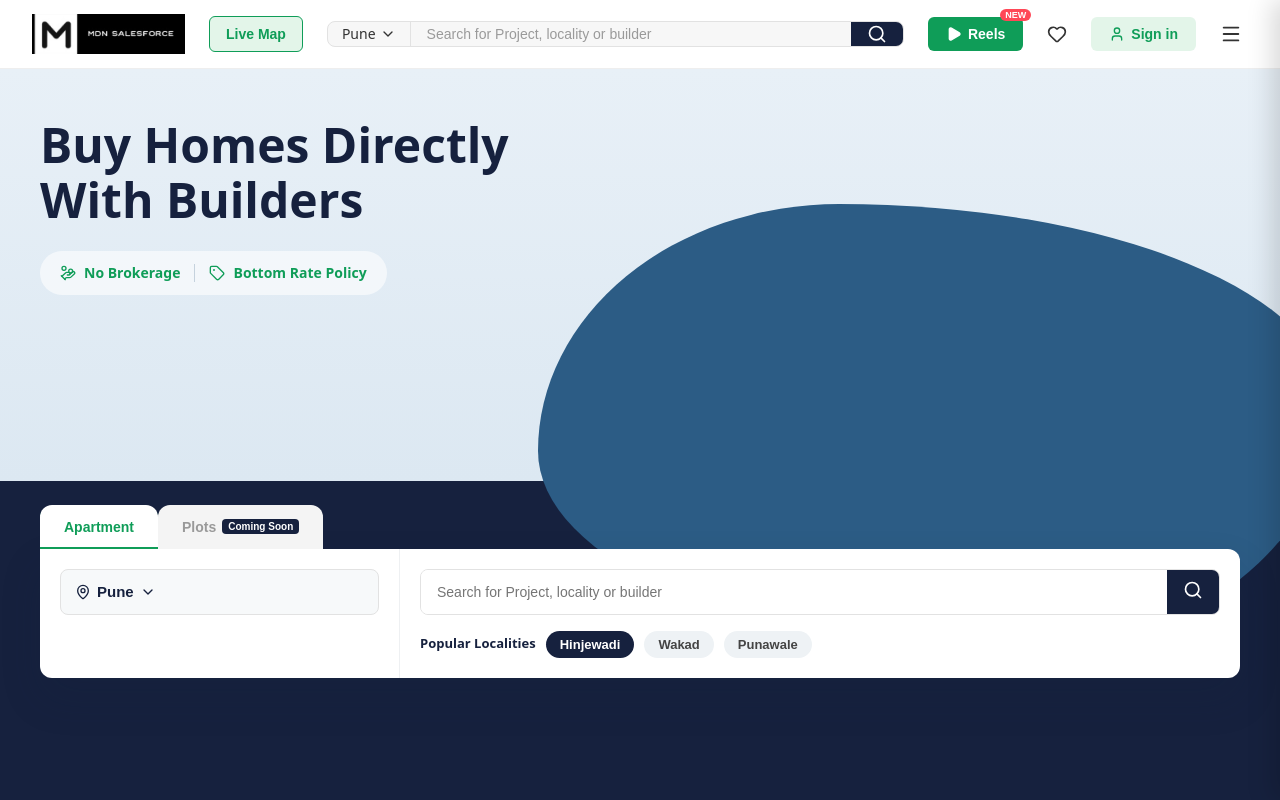
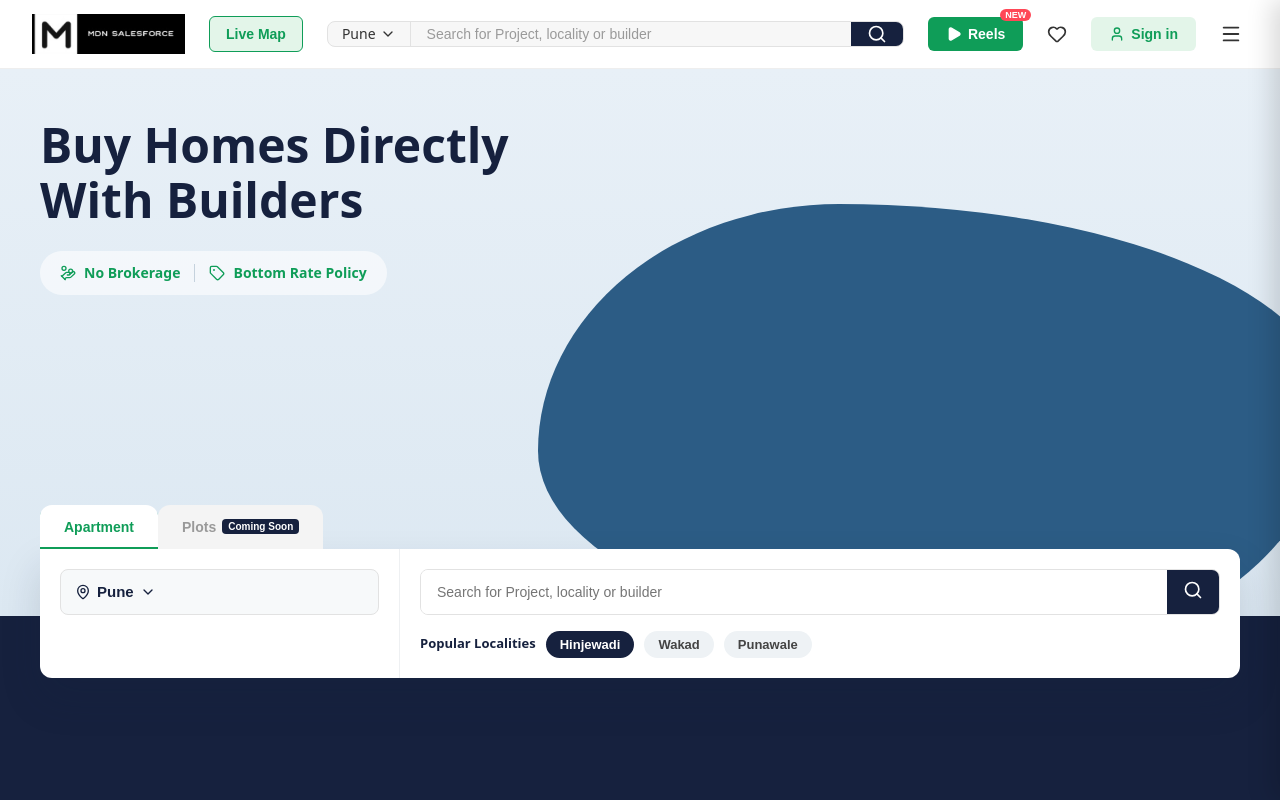
Before and after one commit to aadeshnimkar1111-afk/my-frontend-app, a React (Vite) app: page / in a window 1280 px wide. Shown: the top 800 px of the page. Built offline with nearby package versions, Linux system fonts and the light colour scheme.

Commit message:
Fix Hero light/dark seam to cut through the middle of the search card
Measured card position vs seam and adjusted the gradient stop from 55% to 73% so the card sits half on the light background, half on dark navy - matching reference instead of sitting entirely in the dark zone

```diff
--- a/src/components/Hero/Hero.css
+++ b/src/components/Hero/Hero.css
@@ -1,6 +1,6 @@
 .hero {
   position: relative;
-  background: linear-gradient(180deg, #e8f0f7 0%, #dce8f2 55%, #16213e 55%, #16213e 100%);
+  background: linear-gradient(180deg, #e8f0f7 0%, #dce8f2 73%, #16213e 73%, #16213e 100%);
   padding: 48px 40px 140px;
   overflow: hidden;
 }
```
